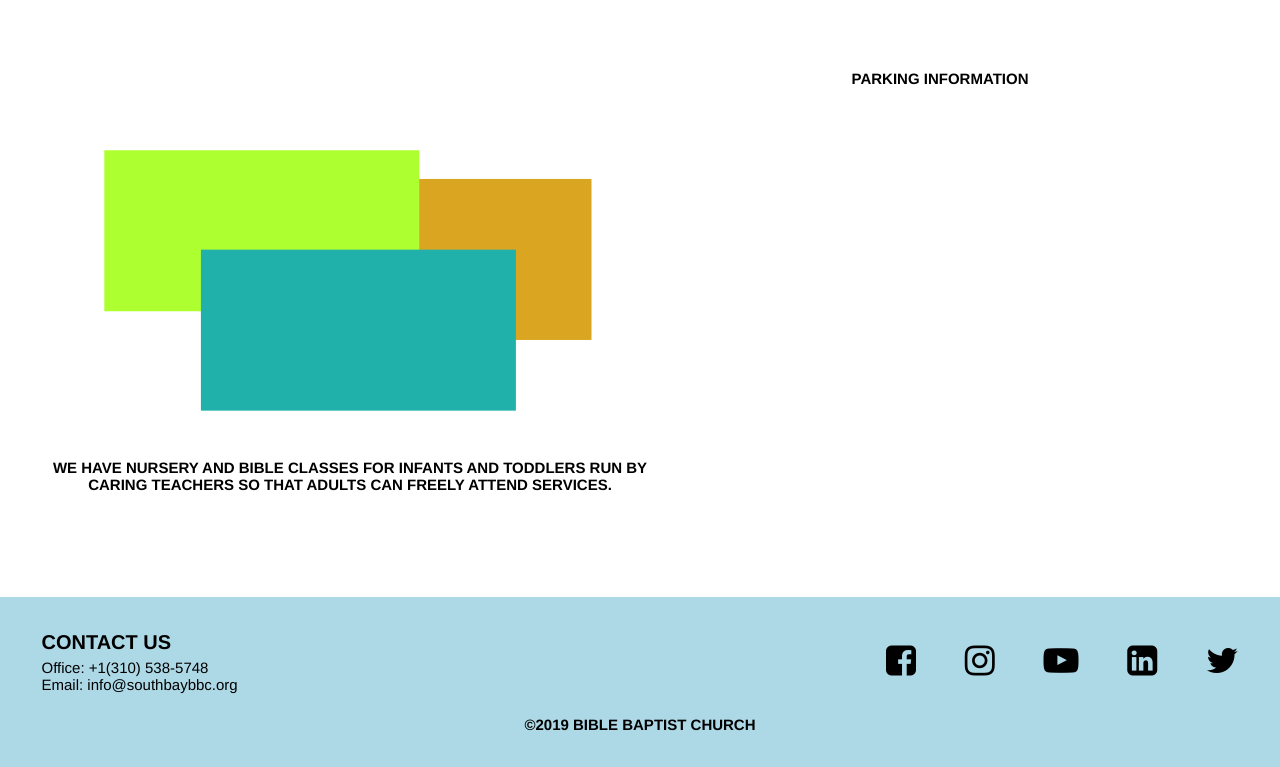
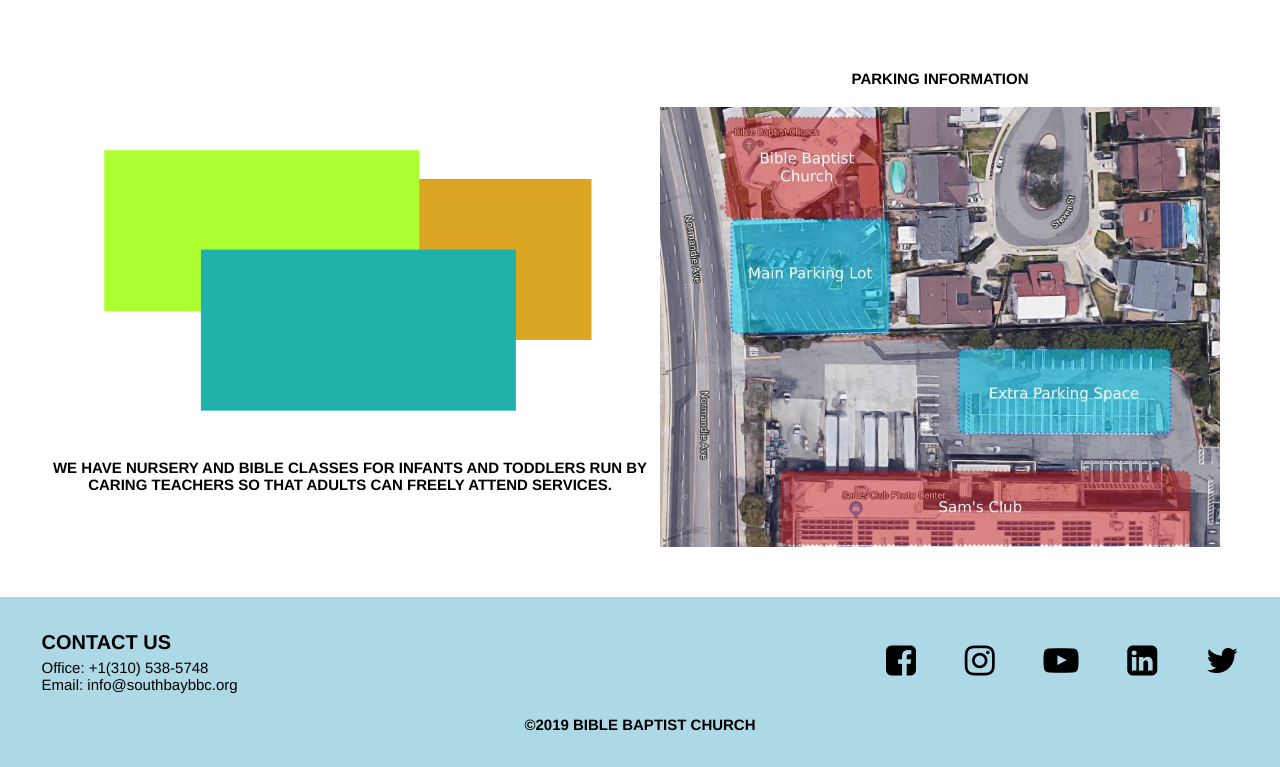
Before and after one commit to SparkeEcrash/website_design_church, a website: page public/views/visit_us.html in a window 1280 px wide. Shown: the part 1653-2420 px from the top of the page. Drawn offline with nearby package versions, Linux system fonts and the light colour scheme; a web font is replaced by a local one.

Commit message:
add parking image for master

```diff
--- a/scss/components/_directions.scss
+++ b/scss/components/_directions.scss
@@ -128,7 +128,7 @@
 				margin-top: 2rem;
 				height: 550px;
 				width: 700px;
-				background-image: url('./../../image/parking.jpg');
+				background-image: url('./../../image_compressed/parking.jpg');
 				background-repeat: no-repeat;
 				background-size: cover;
 				background-position: center;
```
Also changed, not shown: image_compressed/parking.jpg (added), public/dist/styles.css.
